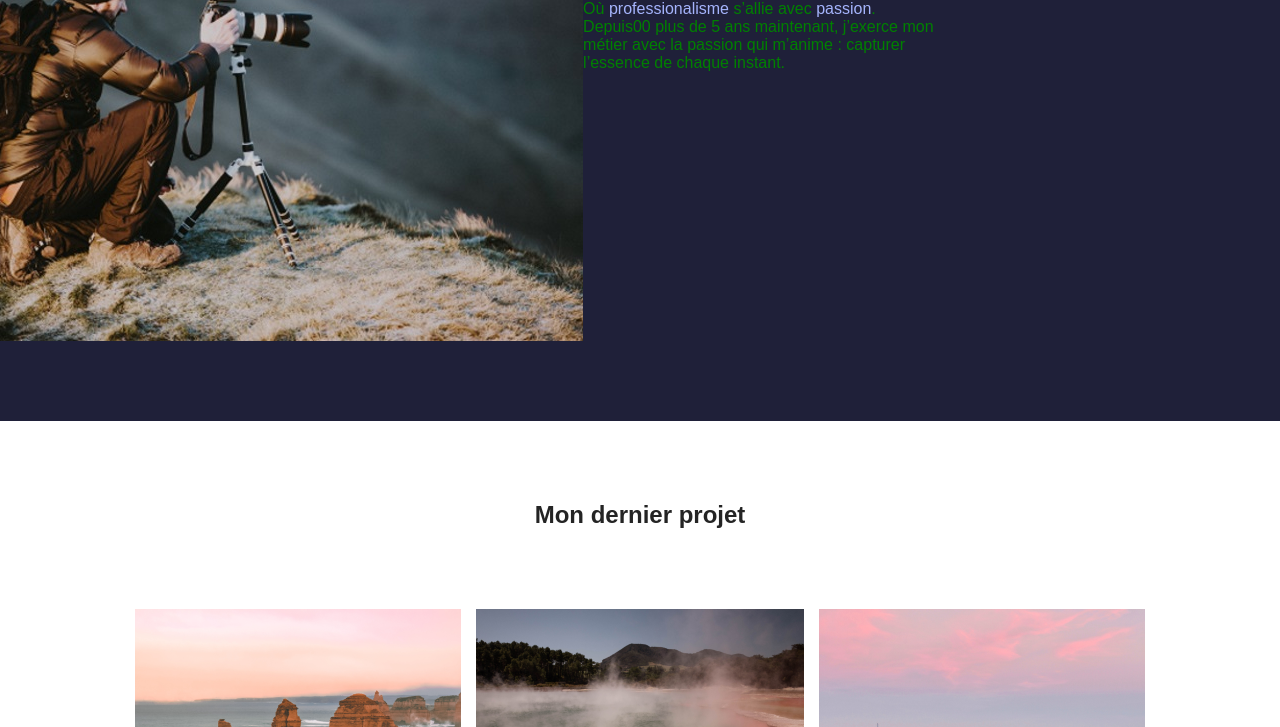
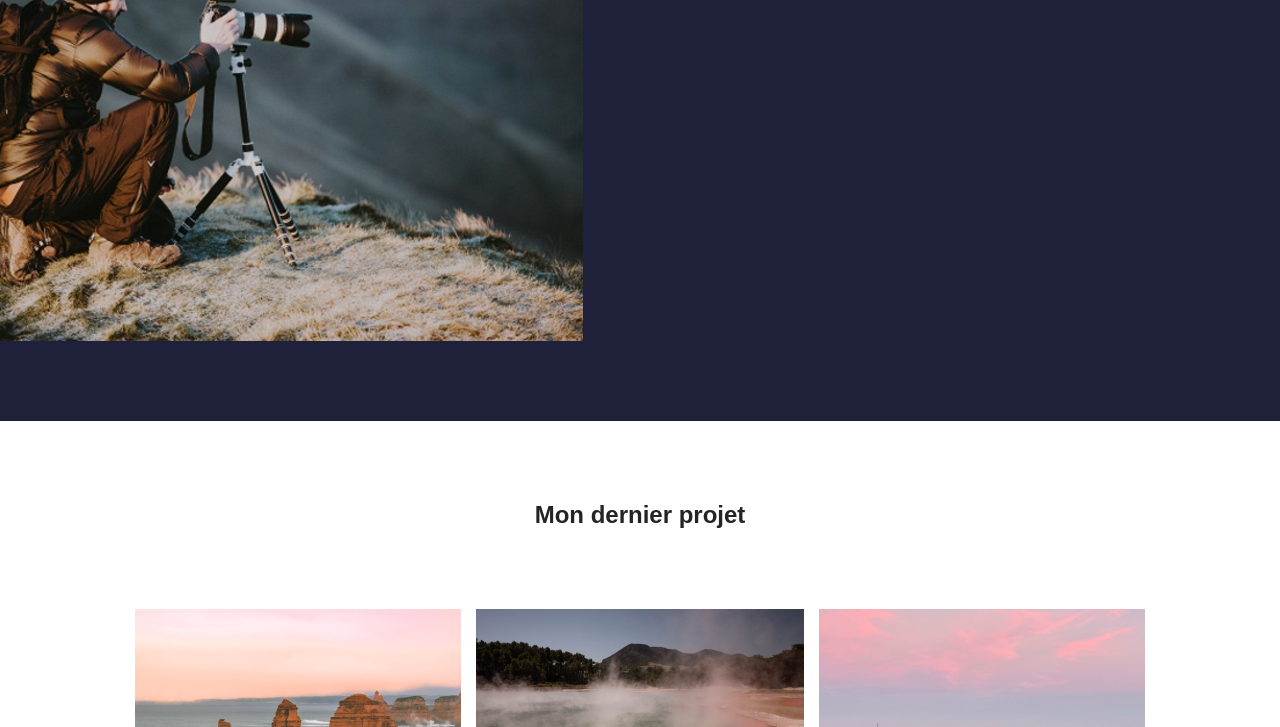
Before and after one commit to HamzaGhorbali/projet_web, a plain HTML site: page index.html in a window 1280 px wide. Shown: the part 373-1100 px from the top of the page. Drawn offline with Linux system fonts and the light colour scheme.

```diff
--- a/index.html
+++ b/index.html
@@ -24,11 +24,7 @@
         <section class="accueil-introduction">
             <div>
                 <h1>Portrait Photographie</h1>
-                <p>
-                    Où <em>professionalisme</em> s’allie avec <em>passion</em>. Depuis00
-                    plus de 5 ans maintenant, j’exerce mon métier avec la passion
-                    qui m’anime : capturer l’essence de chaque instant.
-                </p>
+
             </div>
             <img src="images/img.jpeg" alt="Portrait avec effet de la photographe" >
         </section>
```
